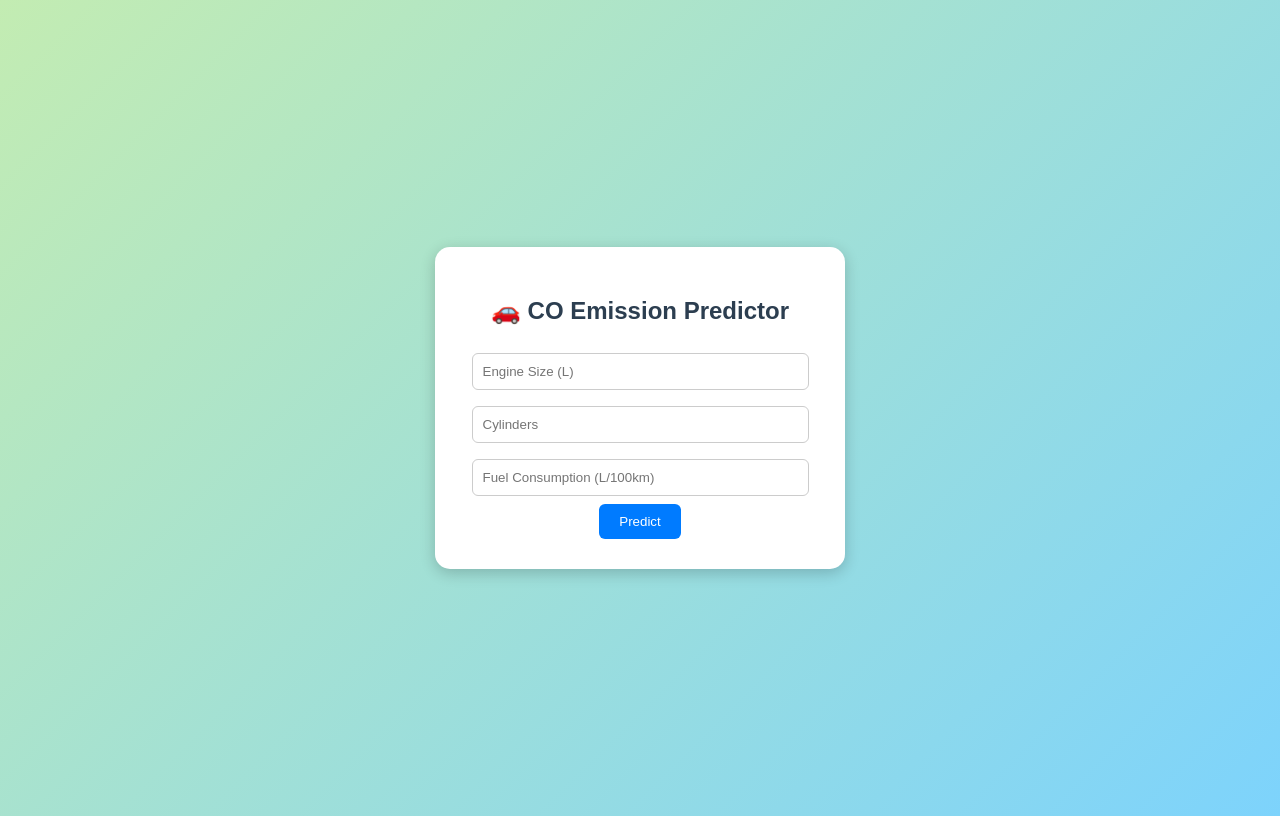
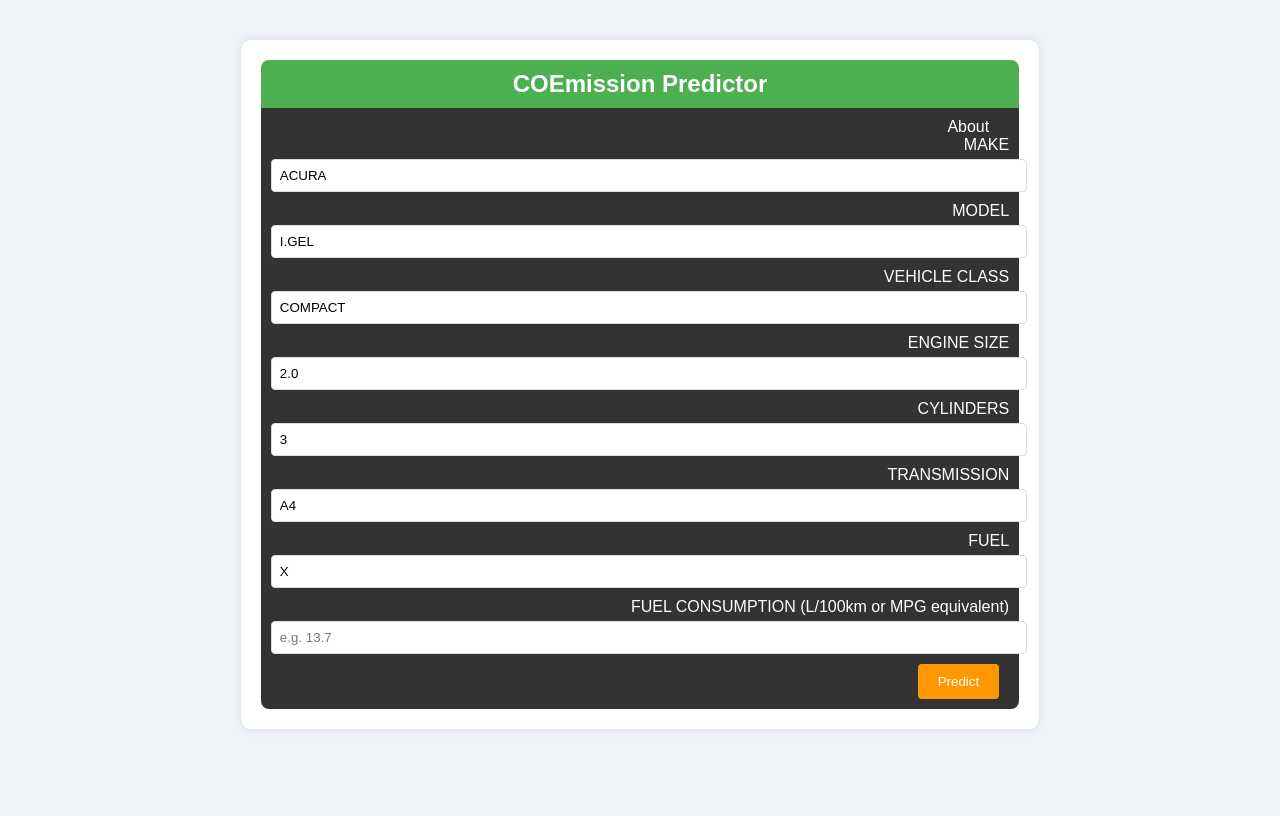
Before and after one commit to Kshreya1018/render-demo, a Flask app: page / in a window 1280 px wide. After the commit the page ends 729 px from the top, so only its background shows below. Run offline with Flask 3, Linux system fonts and the light colour scheme; parts of the project's set-up code (start-up, migrations or seed data) failed here and were passed over.

Commit message:
initial commit

```diff
--- a/app.py
+++ b/app.py
@@ -8,7 +8,7 @@ model_path='best_model.pkl'
 
 with open(model_path, 'rb') as file:
 
-    model = pickle.load(file)
+    modell = pickle.load(file)
 
 app = Flask(__name__)
 
--- a/templates/index.html
+++ b/templates/index.html
@@ -3,66 +3,115 @@
 <head>
     <meta charset="UTF-8">
     <meta name="viewport" content="width=device-width, initial-scale=1.0">
-    <title>Vehicle CO Emission Predictor</title>
+    <title>COEmission Predictor</title>
     <style>
         body {
             font-family: Arial, sans-serif;
-            background: linear-gradient(135deg, #c3ecb2, #7dd3fc);
-            height: 100vh;
-            display: flex;
-            align-items: center;
-            justify-content: center;
+            background-color: #f0f4f8;
         }
         .container {
-            background: white;
-            padding: 30px;
-            border-radius: 15px;
-            box-shadow: 0px 4px 15px rgba(0,0,0,0.2);
+            width: 60%;
+            margin: 40px auto;
+            background-color: #ffffff;
+            padding: 20px;
+            border-radius: 10px;
+            box-shadow: 0px 0px 10px rgba(0,0,0,0.1);
+        }
+        .header {
+            background-color: #4CAF50;
+            color: #fff;
+            padding: 10px;
             text-align: center;
-            width: 350px;
+            border-radius: 8px 8px 0 0;
         }
-        h2 {
-            color: #2c3e50;
-            margin-bottom: 20px;
+        .header h2 {
+            margin: 0;
         }
-        input[type="number"] {
-            width: 90%;
+        .nav {
+            background-color: #333;
             padding: 10px;
-            margin: 8px 0;
-            border-radius: 6px;
-            border: 1px solid #ccc;
+            text-align: right;
+            border-radius: 0 0 8px 8px;
         }
-        button {
-            background-color: #007bff;
-            color: white;
+        .nav a {
+            color: #fff;
+            text-decoration: none;
+            margin: 0 10px;
+        }
+        .form-content {
+            padding: 20px;
+        }
+        .form-row {
+            margin-bottom: 10px;
+        }
+        .form-row label {
+            display: block;
+            margin-bottom: 5px;
+        }
+        .form-row input {
+            width: 100%;
+            padding: 8px;
+            border: 1px solid #ddd;
+            border-radius: 4px;
+        }
+        .predict-btn {
+            background-color: #ff9800;
+            color: #fff;
             padding: 10px 20px;
             border: none;
-            border-radius: 6px;
+            border-radius: 4px;
             cursor: pointer;
         }
-        button:hover {
-            background-color: #0056b3;
-        }
-        .result {
-            margin-top: 20px;
-            font-weight: bold;
-            color: #2c3e50;
+        .predict-btn:hover {
+            background-color: #e68900;
         }
     </style>
 </head>
 <body>
     <div class="container">
-        <h2>🚗 CO Emission Predictor</h2>
-        <form action="/predict" method="post">
-            <input type="number" step="any" name="engine_size" placeholder="Engine Size (L)" required><br>
-            <input type="number" step="any" name="cylinders" placeholder="Cylinders" required><br>
-            <input type="number" step="any" name="fuel_consumption" placeholder="Fuel Consumption (L/100km)" required><br>
-            <button type="submit">Predict</button>
-        </form>
-
-        {% if prediction_text %}
-            <div class="result">{{ prediction_text }}</div>
-        {% endif %}
+        <div class="header">
+            <h2>COEmission Predictor</h2>
+        </div>
+        <div class="nav">
+            <a href="
+            <a href="#">About</a>
+            <a href="
+        </div>
+        <div class="form-content">
+            <div class="form-row">
+                <label>MAKE</label>
+                <input type="text" value="ACURA">
+            </div>
+            <div class="form-row">
+                <label>MODEL</label>
+                <input type="text" value="I.GEL">
+            </div>
+            <div class="form-row">
+                <label>VEHICLE CLASS</label>
+                <input type="text" value="COMPACT">
+            </div>
+            <div class="form-row">
+                <label>ENGINE SIZE</label>
+                <input type="text" value="2.0">
+            </div>
+            <div class="form-row">
+                <label>CYLINDERS</label>
+                <input type="text" value="3">
+            </div>
+            <div class="form-row">
+                <label>TRANSMISSION</label>
+                <input type="text" value="A4">
+            </div>
+            <div class="form-row">
+                <label>FUEL</label>
+                <input type="text" value="X">
+            </div>
+            <div class="form-row">
+                <label>FUEL CONSUMPTION (L/100km or MPG equivalent)</label>
+                <input type="text" placeholder="e.g. 13.7">
+            </div>
+            <button class="predict-btn">Predict</button>
+        </div>
     </div>
 </body>
 </html>
```
